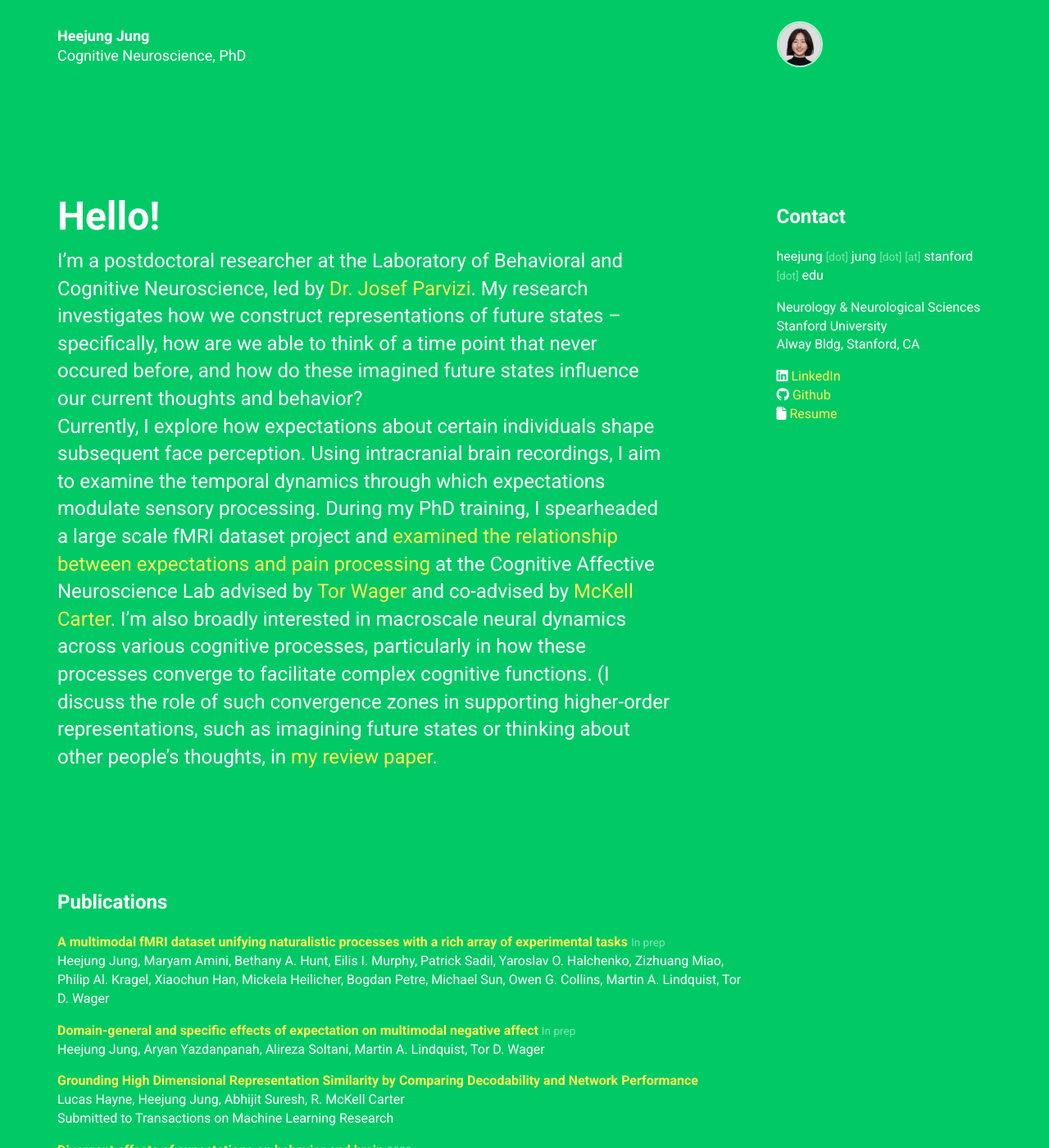
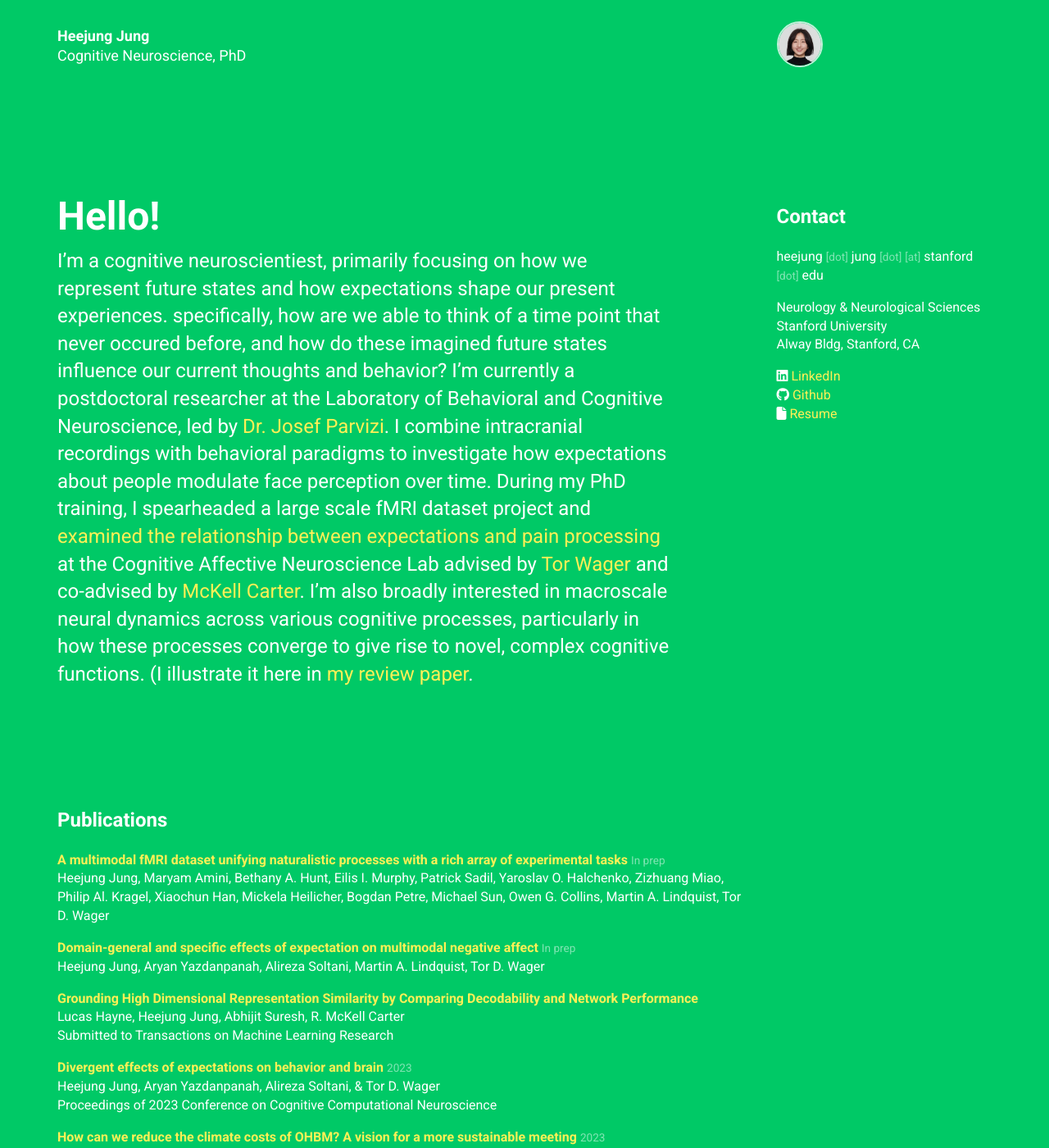
Before and after one commit to jungheejung/jungheejung.github.io, a Jekyll site: the page built from index.html, in a window 1280 px wide and 1400 px high. Shown: the whole window at 82% size. Built offline with Jekyll 4.4.1, drawn with Linux system fonts in a browser that asks for light colours; nearby versions of some CDN libraries.

Commit message:
DOC: Update personal.yml

```diff
--- a/_data/personal.yml
+++ b/_data/personal.yml
@@ -30,8 +30,10 @@ profiles:
 intro:
   title: Hello!
   body: >
-    I'm a postdoctoral researcher at the Laboratory of Behavioral and Cognitive Neuroscience, led by [Dr. Josef Parvizi](https://med.stanford.edu/parvizi-lab/people.html).
-    My research investigates how we construct representations of future states -- specifically, how are we able to think of a time point that never occured before, and how do these imagined future states influence our current thoughts and behavior? <br>
-    Currently, I explore how expectations about certain individuals shape subsequent face perception. Using intracranial brain recordings, I aim to examine the temporal dynamics through which expectations modulate sensory processing.
+    I'm a cognitive neuroscientiest, primarily focusing on how we represent future states and how expectations shape our present experiences.
+    specifically, how are we able to think of a time point that never occured before, and how do these imagined future states influence our current thoughts and behavior?
+
+    I'm currently a postdoctoral researcher at the Laboratory of Behavioral and Cognitive Neuroscience, led by [Dr. Josef Parvizi](https://med.stanford.edu/parvizi-lab/people.html).
+    I combine intracranial recordings with behavioral paradigms to investigate how expectations about people modulate face perception over time.
     During my PhD training, I spearheaded a large scale fMRI dataset project and [examined the relationship between expectations and pain processing](https://2023.ccneuro.org/proceedings/0001075.pdf) at the Cognitive Affective Neuroscience Lab advised by [Tor Wager](https://pbs.dartmouth.edu/people/tor-wager) and co-advised by [McKell Carter](https://www.colorado.edu/psych-neuro/r-mckell-carter).
-    I'm also broadly interested in macroscale neural dynamics across various cognitive processes, particularly in how these processes converge to facilitate complex cognitive functions. (I discuss the role of such convergence zones in supporting higher-order representations, such as imagining future states or thinking about other people's thoughts, in [my review paper](https://direct.mit.edu/jocn/article/34/3/381/108892/Novel-Cognitive-Functions-Arise-at-the-Convergence).
+    I'm also broadly interested in macroscale neural dynamics across various cognitive processes, particularly in how these processes converge to give rise to novel, complex cognitive functions. (I illustrate it here in [my review paper](https://direct.mit.edu/jocn/article/34/3/381/108892/Novel-Cognitive-Functions-Arise-at-the-Convergence).
```
